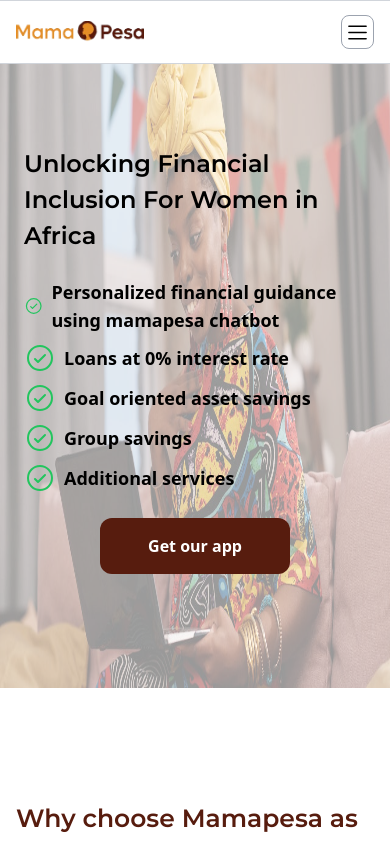
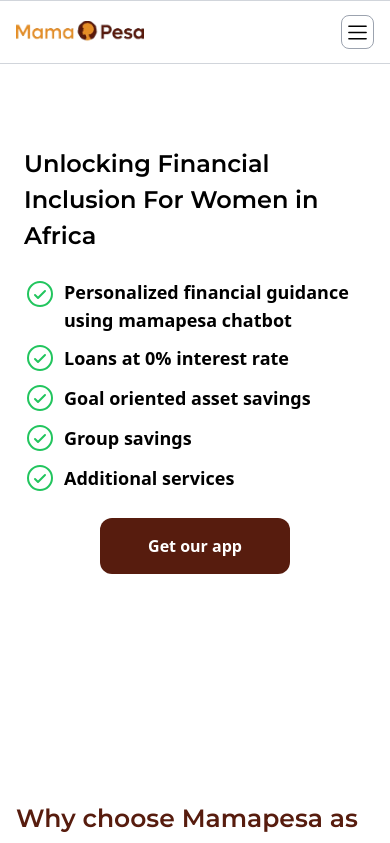
Before and after one commit to revolutionize-engineering/mamapesa-website, a React (Vite) app: page / in a window 390 px wide. Shown: the top 843 px of the page. Built offline with nearby package versions, Linux system fonts and the light colour scheme.

Commit message:
hero section corrected

```diff
--- a/src/Hero/Hero.jsx
+++ b/src/Hero/Hero.jsx
@@ -5,11 +5,11 @@ import ImageHero from "../assets/ImageHero.jpg";
 const Hero = () => {
   return (
     /*Background Image*/
-    <div className="relative w-full min-h-[43rem] md:min-h-96 h-full bg-red-300 overflow-hidden">
+    <div className="relative w-full min-h-[43rem] md:min-h-96 h-full overflow-hidden">
       <img
         src={ImageHero}
         alt="Background"
-        className=" lg:block w-full min-h-[43rem] md:min-h-96 md:object-cover object-center"
+        className=" hidden lg:block w-full min-h-[43rem] md:min-h-96 md:object-cover object-center"
       />
 
       <main
@@ -23,8 +23,10 @@ const Hero = () => {
             Unlocking Financial Inclusion For Women in Africa{" "}
           </h1>
           <ul className="list-none space-y-2 md:space-y-6">
-            <li className="flex items-center">
-              <CheckCircle size={32} className="mr-2 fill-green-500" />
+            <li className="flex">
+              <div>
+                <CheckCircle size={32} className="mr-2 fill-green-500" />
+              </div>
               <span className="font-semibold text-lg">
                 Personalized financial guidance using mamapesa chatbot
               </span>
```
